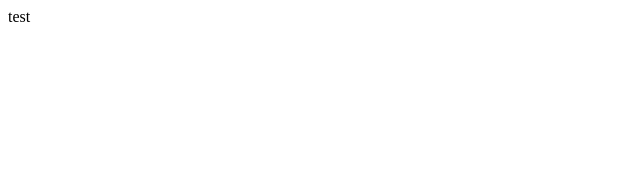
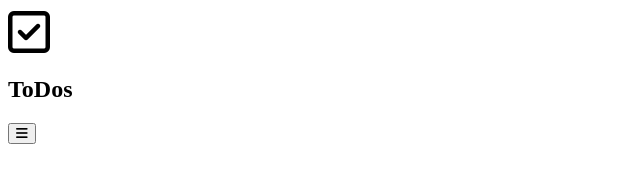
Before and after one commit to FreeFallRush/todo-list, a website built with webpack: page dist/index.html in a window 1280 px wide. Shown: the whole page, without its empty margins (0-640 px from the left). Built offline with nearby package versions, Linux system fonts and the light colour scheme.

Commit message:
added fontawesome script and header

```diff
--- a/dist/index.html
+++ b/dist/index.html
@@ -4,9 +4,28 @@
     <meta charset="UTF-8" />
     <meta http-equiv="X-UA-Compatible" content="IE=edge" />
     <meta name="viewport" content="width=device-width, initial-scale=1.0" />
-    <title>Document</title>
+    <title>To Do App</title>
+    <script
+      src="https://kit.fontawesome.com/0f7893311a.js"
+      crossorigin="anonymous"
+    ></script>
   </head>
   <body>
-    test
+    <div id="page-content">
+      <header>
+        <div id="header">
+          <div class="logo">
+            <i class="fa-regular fa-square-check fa-3x"></i>
+            <h2 class="logo-text">ToDos</h2>
+          </div>
+
+          <div class="toggle-menu">
+            <button id="toggle-btn">
+              <i class="fas fa-bars"></i>
+            </button>
+          </div>
+        </div>
+      </header>
+    </div>
   </body>
 </html>
```
